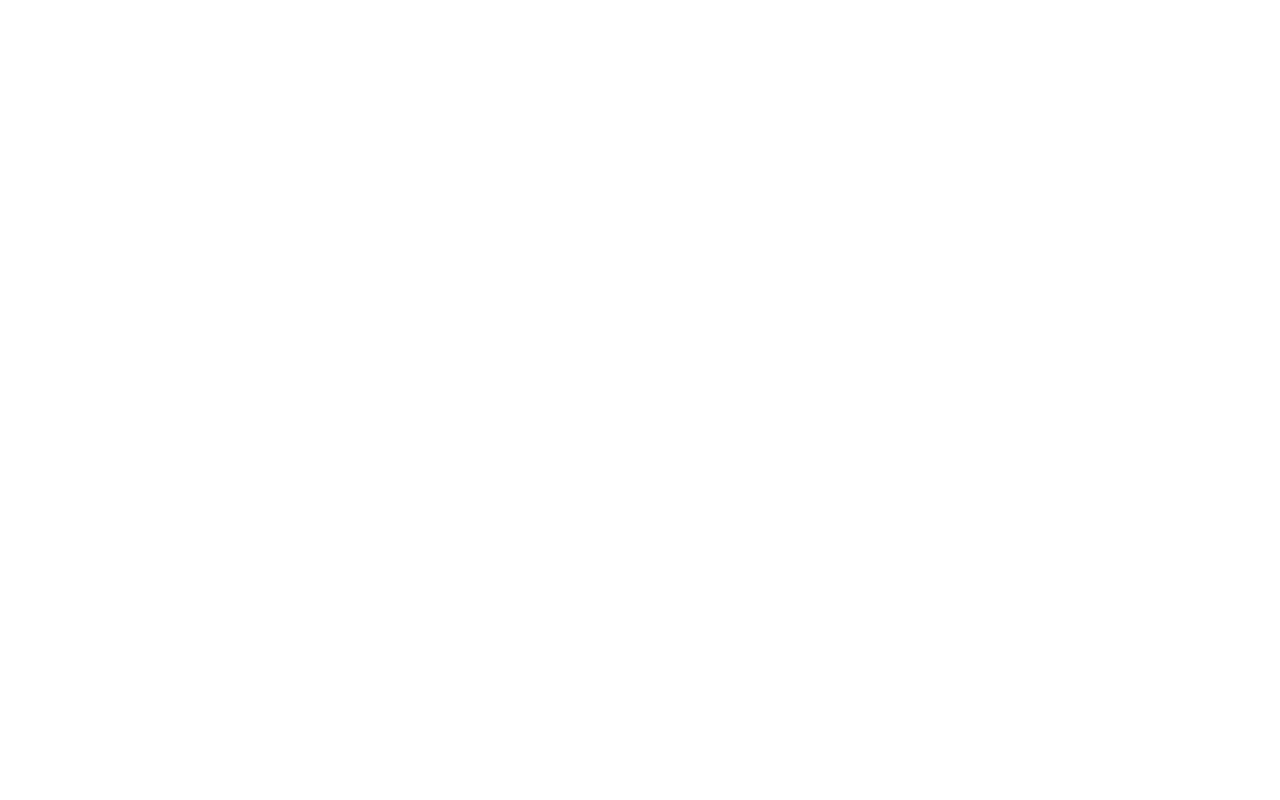
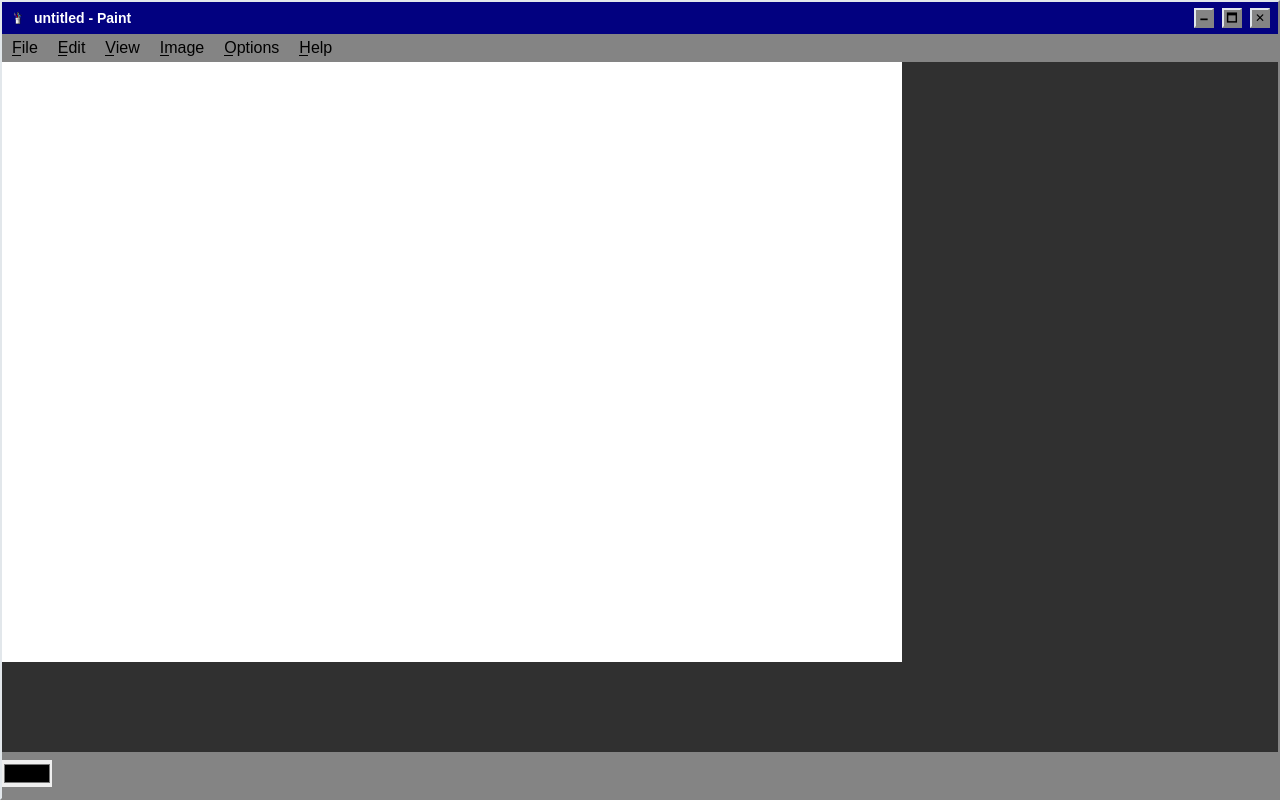
Before and after one commit to C-Mierez/paint, a website built with Vite: page index.html in a window 1280 px wide. Built offline with nearby package versions, Linux system fonts and the light colour scheme.

Commit message:
✨ feat: Basic structure

```diff
--- a/index.html
+++ b/index.html
@@ -4,8 +4,43 @@
         <meta charset="UTF-8" />
         <link rel="icon" type="image/svg+xml" href="/vite.svg" />
         <meta name="viewport" content="width=device-width, initial-scale=1.0" />
-        <title>Vite + TS</title>
+        <title>Paint</title>
         <script type="module" src="/src/main.ts"></script>
     </head>
-    <body> </body>
+    <body class="h-screen win-border flex flex-col">
+        <header>
+            <div class="bg-primary-500 flex gap-2 py-1 items-center justify-between text-white">
+                <div class="flex gap-2 items-center">
+                    <img src="/logo.png" alt="Paint Logo" class="aspect-square w-auto h-6 pl-2" />
+                    <h1 class="text-sm font-bold">untitled <span> - Paint</span></h1>
+                </div>
+                <div class="px-2 flex gap-2 items-center text-xs text-black font-bold">
+                    <button class="aspect-square w-5 grid place-items-center win-border">🗕</button>
+                    <button class="aspect-square w-5 grid place-items-center win-border">🗖</button>
+                    <button class="aspect-square w-5 grid place-items-center win-border">✕</button>
+                </div>
+            </div>
+            <nav class="flex">
+                <button>File</button>
+                <button>Edit</button>
+                <button>View</button>
+                <button>Image</button>
+                <button>Options</button>
+                <button>Help</button>
+            </nav>
+        </header>
+
+        <main class="flex-1 flex">
+            <aside>
+                <ul class="grid grid-cols-2"> </ul>
+            </aside>
+            <div class="bg-background-800 w-full">
+                <canvas id="canvas" height="600" width="900" class="bg-white"></canvas>
+            </div>
+        </main>
+
+        <footer class="py-2 bg-background-500">
+            <input type="color" id="color-picker" />
+        </footer>
+    </body>
 </html>
```
